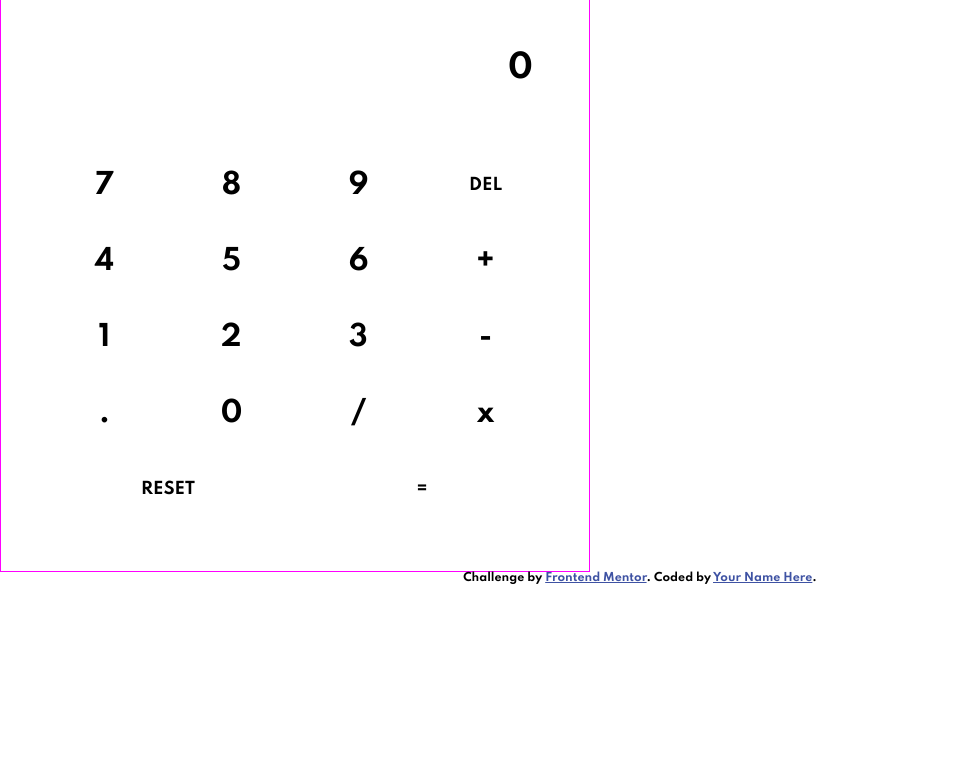
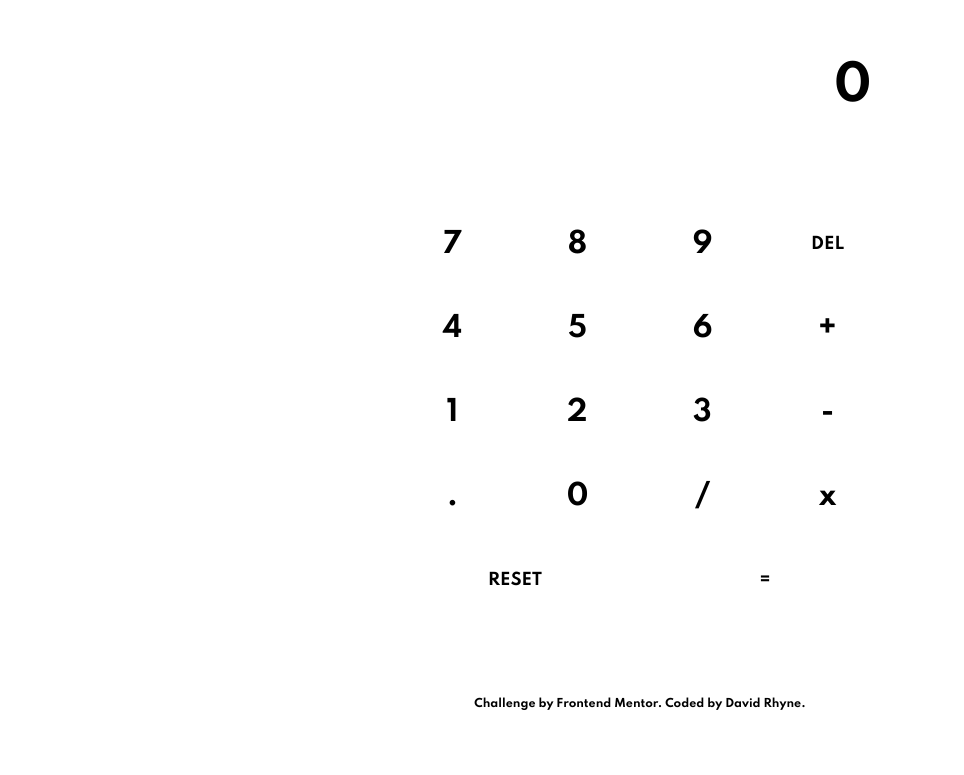
Before and after one commit to SSAKPAL1608/calculator-app, a plain HTML site: page index.html in a window 1280 px wide. Shown: the part 148-923 px from the top of the page, without its empty margins (0-964 px from the left). Before the commit the page ends 800 px from the top, so only its background shows below. Drawn offline with Linux system fonts and the light colour scheme.

Commit message:
refactoring html, js, and css

```diff
--- a/css/style.css
+++ b/css/style.css
@@ -6,13 +6,16 @@
     --screen-text-color: #fff;
     /* keyboard colors */
     --function-key-bg-color: hsl(225, 21%, 49%);
+    --function-key-bg-color-hover: #A2B2E1;
     --function-key-shadow-color: hsl(224, 28%, 35%);
     --equal-key-bg-color: hsl(6, 63%, 50%);
+    --equal-key-bg-color-hover: #F96B5B;
     --equal-key-shadow-color: hsl(6, 70%, 34%);
     --primary-key-bg-color: hsl(30, 25%, 89%);
+    --primary-key-bg-color-hover: #fff;
     --primary-key-shadow-color: hsl(28, 16%, 65%);
     /* text colors */
-    --text-primary-color:hsl(221, 14%, 31%);
+    --text-primary-color: hsl(221, 14%, 31%);
     --text-secondary-color: #fff;
     --text-function-key-color: #fff;
     --text-equal-key-color: #fff;
@@ -26,10 +29,13 @@
     --screen-text-color: hsl(60, 10%, 19%);
     /* keyboard colors */
     --function-key-bg-color: hsl(185, 42%, 37%);
+    --function-key-bg-color-hover: #62B5BC;
     --function-key-shadow-color: hsl(185, 58%, 25%);
-    --equal-key-bg-color:  hsl(25, 98%, 40%);
+    --equal-key-bg-color: hsl(25, 98%, 40%);
+    --equal-key-bg-color-hover: #FF8A38;
     --equal-key-shadow-color: hsl(25, 99%, 27%);
     --primary-key-bg-color: hsl(45, 7%, 89%);
+    --primary-key-bg-color-hover: #fff;
     --primary-key-shadow-color: hsl(35, 11%, 61%);
     /* text colors */
     --text-primary-color: hsl(60, 10%, 19%);
@@ -47,10 +53,13 @@
     --screen-text-color: hsl(52, 100%, 62%);
     /* keyboard colors */
     --function-key-bg-color: hsl(281, 89%, 26%);
+    --function-key-bg-color-hover: #8631AF;
     --function-key-shadow-color: hsl(285, 91%, 52%);
-    --equal-key-bg-color:  hsl(176, 100%, 44%);
+    --equal-key-bg-color: hsl(176, 100%, 44%);
+    --equal-key-bg-color-hover: #93FFF8;
     --equal-key-shadow-color: hsl(177, 92%, 70%);
     --primary-key-bg-color: hsl(268, 47%, 21%);
+    --primary-key-bg-color-hover: #6C34AC;
     --primary-key-shadow-color: hsl(290, 70%, 36%);
     /* text colors */
     --text-primary-color: hsl(52, 100%, 62%);
@@ -99,6 +108,11 @@ span {
 
 button {
     font-size: 1.75rem;
+    cursor: pointer;
+}
+
+label {
+    cursor: pointer;
 }
 
 .btn-function-key,
@@ -108,31 +122,25 @@ button {
 
 /* layout */
 
-.container {
-    border: 1px magenta solid;
-    /* display: flex;
-    flex-direction: column;
-    align-items: center;
-    margin: 0 auto; */
-}
-
 .header {
 
     color: var(--text-primary-color);
     /* border: 1px limegreen solid; */
     display: grid;
-    grid-template-columns: 100px auto  71px;
+    grid-template-columns: 100px auto 71px;
     grid-template-rows: 18px 26px;
     grid-template-areas:
         "title . theme-numbers"
         "title theme switch-toggle";
 }
+
 .title {
     grid-area: title;
     /* border: 1px solid cyan; */
     display: flex;
     align-items: flex-end;
 }
+
 .theme {
     /* border: 1px dodgerblue solid; */
     place-self: end;
@@ -141,13 +149,13 @@ button {
 }
 
 .theme-numbers {
-
     grid-area: theme-numbers;
     place-self: end;
     width: 71px;
     display: flex;
     justify-content: space-evenly;
     box-sizing: border-box;
+    margin-bottom: 5px;
 }
 
 .theme-numbers span {
@@ -189,6 +197,7 @@ button {
 .toggle:hover {
     filter: brightness(1.33);
 }
+
 .toggled-on {
     opacity: 1;
 }
@@ -216,16 +225,19 @@ button {
 .container-display {
     grid-area: display;
     width: 100%;
+
 }
+
 .display {
     background: var(--screen-bg-color);
-    color: var(--screen-text-color  );
+    color: var(--screen-text-color);
     box-sizing: border-box;
-    height: 88px;
-    padding: 1em;
+    /* height: 88px; */
+    padding: .9em .8em .7em .8em;
     margin-bottom: .7em;
     width: 100%;
     border-radius: 10px;
+    overflow: auto;
 }
 
 .keyboard {
@@ -233,15 +245,15 @@ button {
     background: var(--keypad-toggle-bg-color);
     display: grid;
     grid-template-columns: repeat(4, minmax(60px, 1fr));
-    grid-template-rows: repeat(5,minmax(60px, 1fr));
+    grid-template-rows: repeat(5, minmax(60px, 1fr));
     gap: 1em;
-    padding: 1.75em 1.5em;
+    padding: 1.6em;
     border-radius: 10px;
     justify-content: center;
 }
 
 .btn {
-    border-radius: 5px;
+    border-radius: 10px;
     outline: none;
     border: none;
     background: var(--primary-key-bg-color);
@@ -249,10 +261,18 @@ button {
     color: var(--text-primary-color);
 }
 
+.btn:hover {
+    background: var(--primary-key-bg-color-hover);
+}
+
+
 .btn-function-key {
     background: var(--function-key-bg-color);
     box-shadow: 0 4px 0 0 var(--function-key-shadow-color);
     color: var(--text-function-key-color);
+}
+.btn-function-key:hover {
+    background: var(--function-key-bg-color-hover);
 }
 
 .btn-equal-key {
@@ -262,19 +282,26 @@ button {
     color: var(--text-equal-key-color);
 }
 
+.btn-equal-key:hover {
+    background: var(--equal-key-bg-color-hover);
+}
+
 .btn-reset-key {
     grid-column: 1 / 3;
 }
 
-.btn:hover {
-    filter: brightness(1.6) saturate(.9);
+@media (min-width: 400px) {
+    .container {
+        margin: 2em auto;
+
     }
-
-
-/* @media (min-width: 400px) {
     .keyboard {
         gap: 1.25em;
         padding: 2em;
+    }
+
+    .display {
+        font-size: 2.5rem
     }
 }
 
@@ -283,14 +310,27 @@ button {
         gap: 1.5em;
         padding: 2em;
     }
-} */
+
+    .display {
+        font-size: 3rem
+    }
+}
 
 /* attribution styles */
 .attribution {
     font-size: 11px;
     text-align: center;
+    color: var(--screen-text-color);
 }
 
 .attribution a {
-    color: hsl(228, 45%, 44%);
+    color: var(--equal-key-bg-color);
+    text-decoration: none;
 }
+
+.attribution a:hover {
+    color: var(--text-function-key-color);
+    background-color: var(--function-key-bg-color);
+    padding: .5em;
+    border-radius: 10px;
+}
--- a/index.html
+++ b/index.html
@@ -12,11 +12,6 @@
   <link rel="icon" type="image/png" sizes="32x32" href="./images/favicon-32x32.png">
   <link rel="stylesheet" href="./css/style.css">
   <title>Frontend Mentor | Calculator app</title>
-
-  <!-- Feel free to remove these styles or customise in your own stylesheet 👍 -->
-  <style>
-
-  </style>
 </head>
 
 <body>
@@ -24,8 +19,6 @@
     <div class="header">
       <h1 class="title">calc</h1>
       <p class="theme">THEME</p>
-      <!-- slider switch code -->
-      <!-- add in localstorage check for prefers-color-scheme -->
       <div class="theme-numbers">
         <span>1</span>
         <span>2</span>
@@ -48,30 +41,30 @@
       <p class="display" id="display">0</p>
     </div>
     <div class="keyboard">
-      <button class="btn" id="seven">7</button>
-      <button class="btn" id="eight">8</button>
-      <button class="btn" id="nine">9</button>
-      <button class="btn btn-function-key" id="delete">DEL</button>
-      <button class="btn" id="four">4</button>
-      <button class="btn" id="five">5</button>
-      <button class="btn" id="six">6</button>
-      <button class="btn" id="add">+</button>
-      <button class="btn" id="one">1</button>
-      <button class="btn" id="two">2</button>
-      <button class="btn" id="three">3</button>
-      <button class="btn" id="subtract">-</button>
-      <button class="btn" id="decimal">.</button>
-      <button class="btn" id="zero">0</button>
-      <button class="btn" id="divide">/</button>
-      <button class="btn" id="multiply">x</button>
-      <button class="btn btn-function-key btn-reset-key" id="reset">RESET</button>
-      <button class="btn btn-equal-key" id="equal">=</button>
+      <button class="btn" >7</button>
+      <button class="btn" >8</button>
+      <button class="btn" >9</button>
+      <button class="btn btn-function-key" >DEL</button>
+      <button class="btn" >4</button>
+      <button class="btn" >5</button>
+      <button class="btn" >6</button>
+      <button class="btn" >+</button>
+      <button class="btn" >1</button>
+      <button class="btn" >2</button>
+      <button class="btn" >3</button>
+      <button class="btn" >-</button>
+      <button class="btn" >.</button>
+      <button class="btn" >0</button>
+      <button class="btn" >/</button>
+      <button class="btn" >x</button>
+      <button class="btn btn-function-key btn-reset-key" >RESET</button>
+      <button class="btn btn-equal-key" >=</button>
     </div> <!-- end keyboard -->
   </div> <!-- end container -->
 
   <div class="attribution">
     Challenge by <a href="https://www.frontendmentor.io?ref=challenge" target="_blank">Frontend Mentor</a>.
-    Coded by <a href="#">Your Name Here</a>.
+    Coded by <a href="mailto:davidrhyne@att.net">David Rhyne</a>.
   </div>
   <!-- Script -->
   <script src="./src/calculator.js"></script>
--- a/src/calculator.js
+++ b/src/calculator.js
@@ -11,50 +11,35 @@ const calculator = {
 const existingTheme = localStorage.getItem('calculator-theme')
 const themeToggles = document.querySelectorAll('label')
 
+
 function toggleTheme(switchToTheme) {
-    console.log('clicked', switchToTheme)
-    //console.log(theme1, theme2, theme3)
-    // Default to light theme, since that is starting theme
-    // window.theme = typeof(window.theme)==='string' ? window.theme : 'theme1';
-    // console.log(window.theme)
-    // var switchToTheme = window.theme === 'theme1' ? 'theme2' : 'theme1';
-    // window.theme = switchToTheme;
     document.querySelector('body').setAttribute('color-scheme', switchToTheme)
     themeToggles.forEach(theme => theme.classList.remove('toggled-on'))
-    // themeToggles.forEach(theme => {
-    //     console.log(theme.attributes[0].value)
-    //     console.log(theme.attributes[0], switchToTheme)
-    //     if(theme.attributes[0] === switchToTheme) {
-    //         theme.classList.add('toggled-on')
-    //     }
-    // })
+
     switchToTheme === 'theme1' ? themeToggles[0].classList.add('toggled-on') : switchToTheme === 'theme2' ? themeToggles[1].classList.add('toggled-on') : themeToggles[2].classList.add('toggled-on')
     localStorage.setItem('calculator-theme', switchToTheme )
-    //console.log(themeToggles)
+
 }
 
-
 theme1.addEventListener('click', () => {
-
     toggleTheme('theme1')
 })
 
 theme2.addEventListener('click', () => {
-
     toggleTheme('theme2')
 })
 
 theme3.addEventListener('click', () => {
-
     toggleTheme('theme3')
 })
 
+
+// check localstorage for a saved them, and then load it
 if(existingTheme) {
-    //console.log(existingTheme)
     toggleTheme(existingTheme)
 }
 
-
+// handle the input of numbers
 function inputDigit(digit) {
     const {
         displayValue,
@@ -70,13 +55,13 @@ function inputDigit(digit) {
 }
 
 function updateDisplay() {
-    // select the element with class of `calculator-screen`
+    // select the element with id of `display`
     const display = document.getElementById('display')
     // update the value of the element with the contents of `displayValue`
     display.textContent = Number(calculator.displayValue).toLocaleString();
 }
 
-updateDisplay();
+//updateDisplay();
 
 function handleOperator(nextOperator) {
     const {
@@ -118,6 +103,7 @@ function calculate(firstOperand, secondOperand, operator) {
     return secondOperand;
 }
 
+//
 function resetCalculator() {
     calculator.displayValue = '0';
     calculator.firstOperand = null;
@@ -125,6 +111,7 @@ function resetCalculator() {
     calculator.operator = null;
 }
 
+// handle the use of the mouse as input device
 buttons.forEach(button => {
     button.addEventListener('click', e => {
         e.preventDefault()
@@ -159,6 +146,7 @@ buttons.forEach(button => {
     })
 })
 
+// handle the use of the keyboard as input device
 document.body.addEventListener('keydown', e => {
     let {
         key
```
Lines whose indentation alone changed are shown as unchanged.
